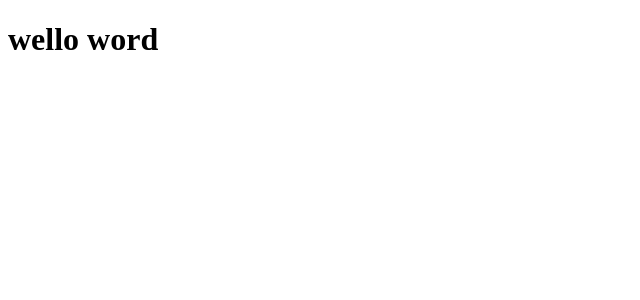
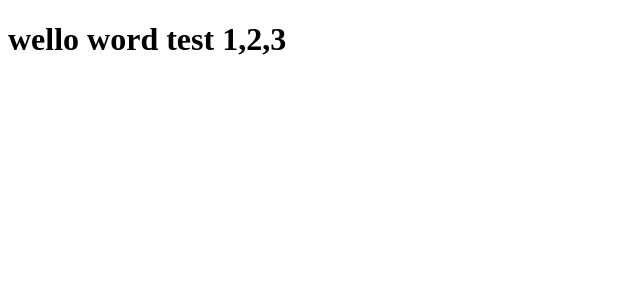
Before and after one commit to carlosrobertosalgueiro/github_explorer, a React app: page / in a window 1280 px wide. Shown: the top 300 px of the page, without its empty margins (0-640 px from the left). Built offline with nearby package versions, Linux system fonts and the light colour scheme.

Commit message:
config ambiente dev e production

```diff
--- a/src/App.jsx
+++ b/src/App.jsx
@@ -1,4 +1,5 @@
 
 export function App(){
-    return <h1> wello word</h1>
+
+    return <h1> wello word test 1,2,3</h1>
 }
--- a/webpack.config.js
+++ b/webpack.config.js
@@ -1,12 +1,12 @@
-
-
 
 const path = require('path');
 const HtmlWebpackPlugin = require('html-webpack-plugin');
 
+const isDevelopment = process.env.NODE_ENV !== 'production';
 
 module.exports = {
-    mode:'development',
+    mode: isDevelopment ? 'development' :'production' ,
+    devtool:isDevelopment ? 'eval-source-map' : 'source-map',
     entry: path.resolve(__dirname, 'src', 'index.jsx'),
     output: {
         path: path.resolve(__dirname, 'dist'),
@@ -14,6 +14,9 @@ module.exports = {
     },
     resolve: {
         extensions: ['.js', '.jsx']
+    },
+    devServer:{
+        static: path.resolve(__dirname,'public')
     },
     plugins: [
 
```
Also changed, not shown: package.json (+7 -1 lines), 4 other files (tests, documents, lock files or other folders).
